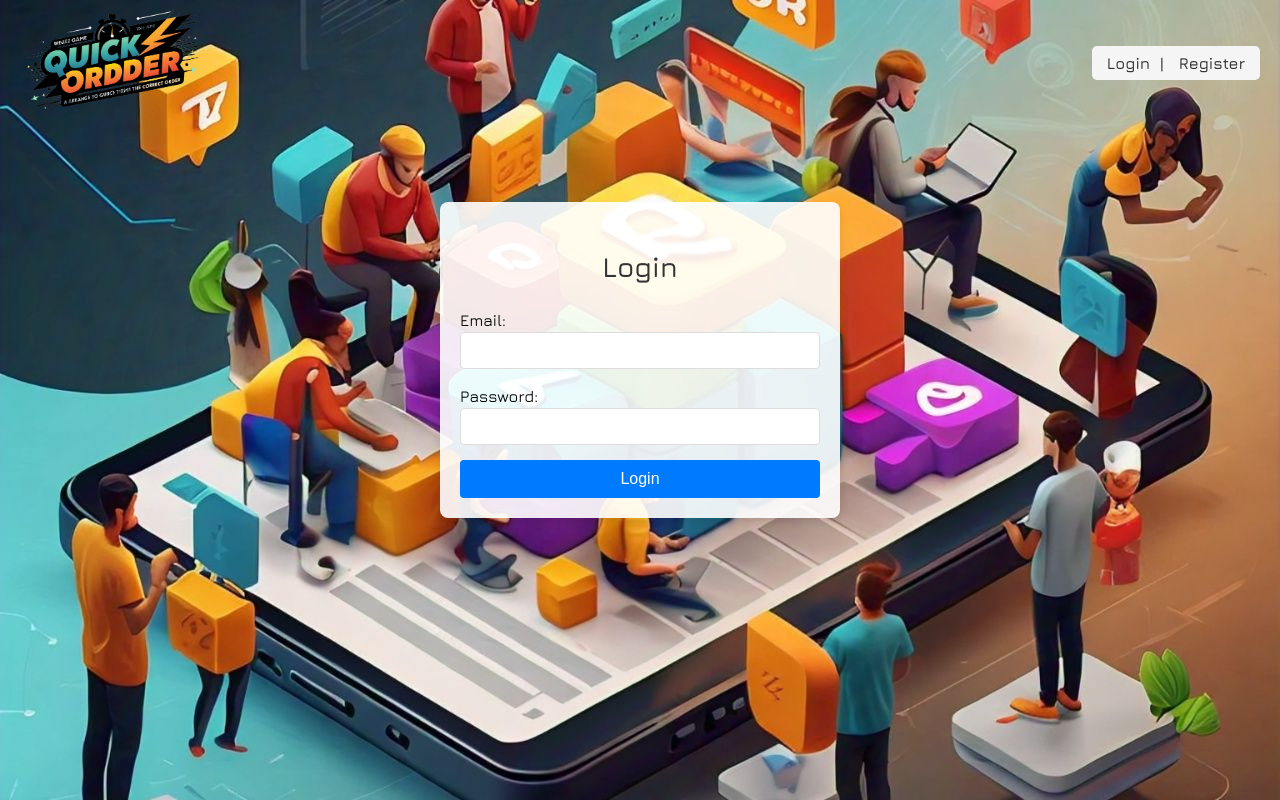
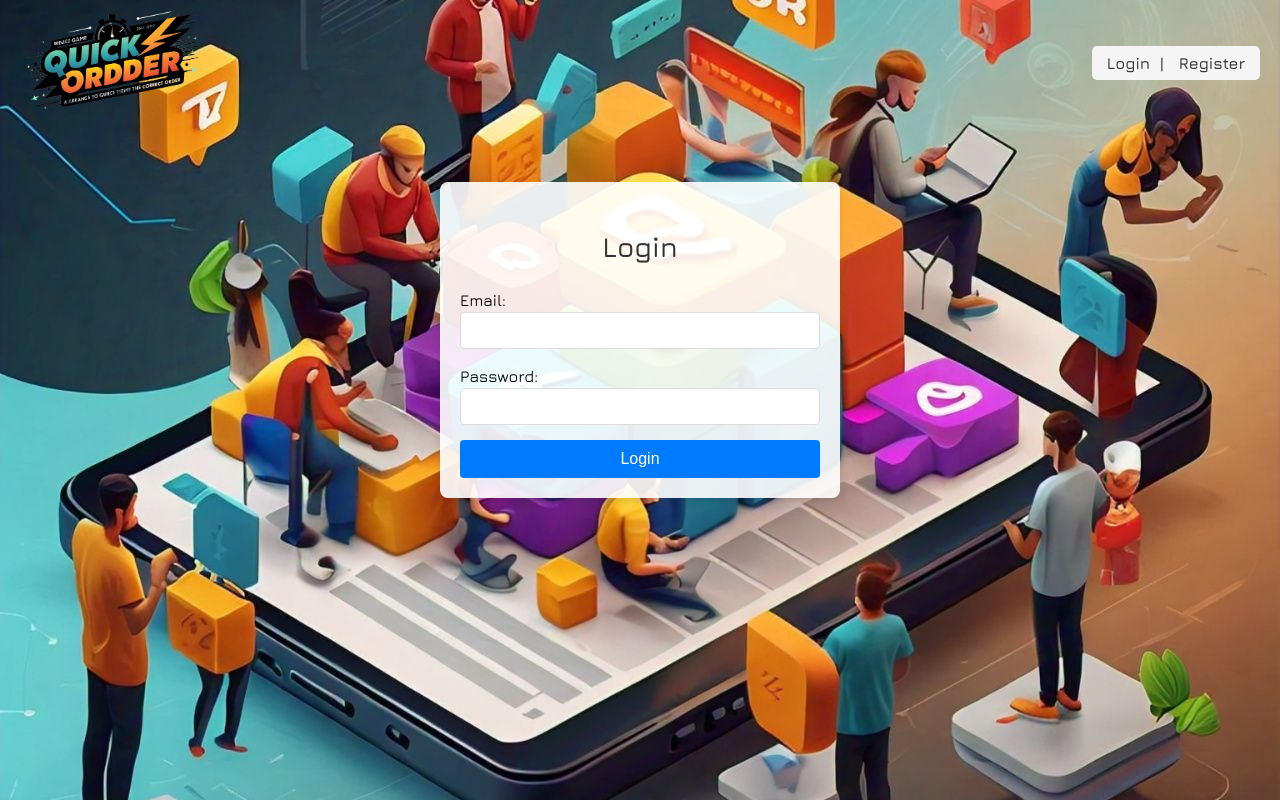
Before and after one commit to avinasansol/quick-order-quiz-app-frontend, a React (Create React App) app: page / in a window 1280 px wide. Built offline with nearby package versions, Linux system fonts and the light colour scheme.

Commit message:
Added Min width to user list

```diff
--- a/src/css/UserList.css
+++ b/src/css/UserList.css
@@ -1,5 +1,6 @@
 .user-list-load {
     max-width: 100%;
+    min-width: 300px;
     box-sizing: border-box;
     font-weight: bold;
     color: #007bff;
--- a/src/css/index.css
+++ b/src/css/index.css
@@ -14,7 +14,7 @@ body {
   background-position: center; /* Center the image */
   background-repeat: no-repeat; /* Prevent the image from repeating */
   background-attachment: fixed; /* Ensure the background image stays fixed during scroll */
-  padding-top: 100px;
+  padding-top: 80px;
 }
 
 code {
```
